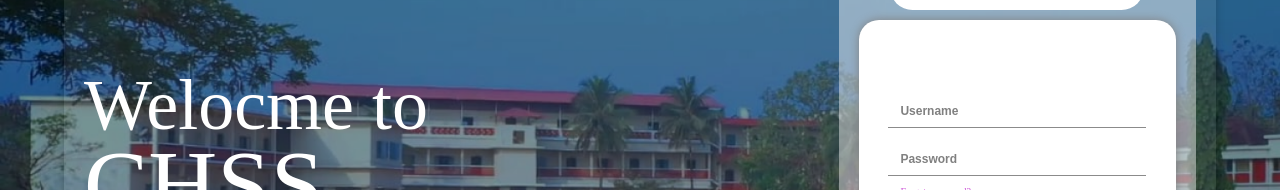
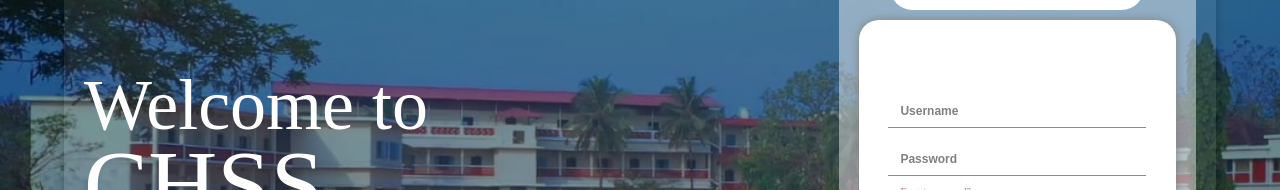
Before and after one commit to scottjudy/chss-chattanchal-website, a React (Vite) app: page /login in a window 1280 px wide. Shown: the part 271-461 px from the top of the page. Built offline with nearby package versions, Linux system fonts and the light colour scheme; a web font is replaced by a local one.

Commit message:
Axios making url relative

```diff
--- a/src/components/admin/importStudents/Upload.jsx
+++ b/src/components/admin/importStudents/Upload.jsx
@@ -19,7 +19,7 @@ function Upload() {
     const formData = new FormData();
     formData.append("file", file);
 
-    Axios.post("http://localhost:9000/api/admin/import-students", formData)
+    Axios.post("/admin/import-students", formData)
       .then((response) => {
         console.log(response.data);
         setMsg(response.data);
--- a/src/pages/Login.jsx
+++ b/src/pages/Login.jsx
@@ -66,7 +66,7 @@ export default function Login() {
       >
         <div className={styles.container}>
           <div className={styles.label}>
-            <h2>Welocme to</h2>
+            <h2>Welcome to</h2>
             <h1>
               CHSS CHATTANCHAL<span></span>
             </h1>
```
